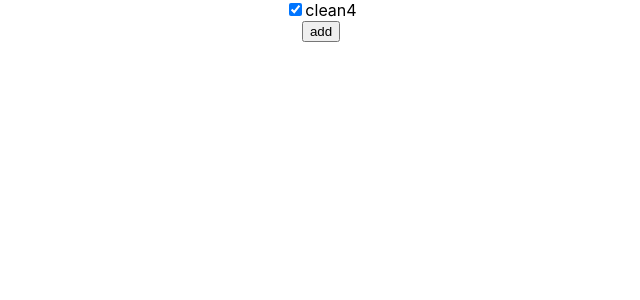
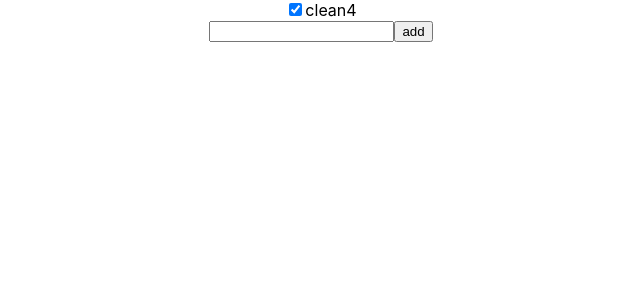
Before and after one commit to tatakulik/template, a React (Create React App) app: page / in a window 1280 px wide. Shown: the top 300 px of the page, without its empty margins (319-959 px from the left). Built offline with nearby package versions, Linux system fonts and the light colour scheme; the HTML template or start-up script is replaced by a standard one.

Commit message:
добавлено поле ввода

```diff
--- a/src/Addtodo.js
+++ b/src/Addtodo.js
@@ -6,13 +6,31 @@ import './Addtodo.css';
 // import Todolist from './Todolist';
 
 type PropsType = {onClick: (task: string) => void};
+type StateType = {box: string};
 
-class Addtodo extends Component<PropsType> {
+class Addtodo extends Component<PropsType, StateType> {
+  constructor(props: PropsType) {
+    super(props);
+    this.state = { box: "" };
+  }
+
+  boxInput(box: string) {
+    this.setState({ box: box });
+  }
+
+  clearBox() {
+    this.props.onClick(this.state.box);
+    this.setState({ box: "" });
+  }
+
   render() {
     return (
-      <button type="button" className="button" onClick={() => this.props.onClick("clean2")}>
-        add
-      </button>
+      <div>
+        <input type="text" className="text" value={this.state.box} onChange={event => this.boxInput(event.target.value)} />
+        <button type="button" className="button" onClick={() => this.clearBox()}>
+           add
+        </button>
+      </div>
     );
   }
 }
```
